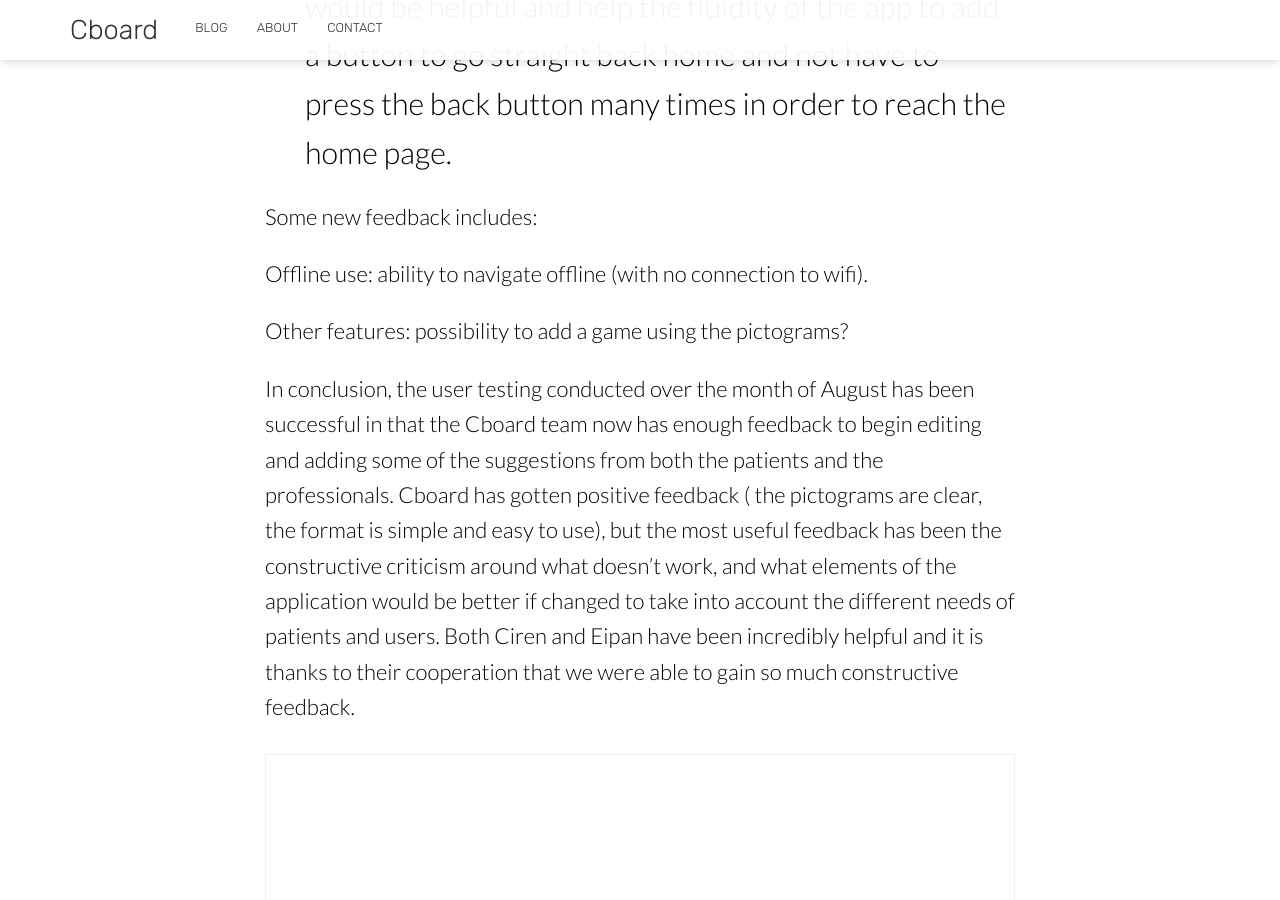
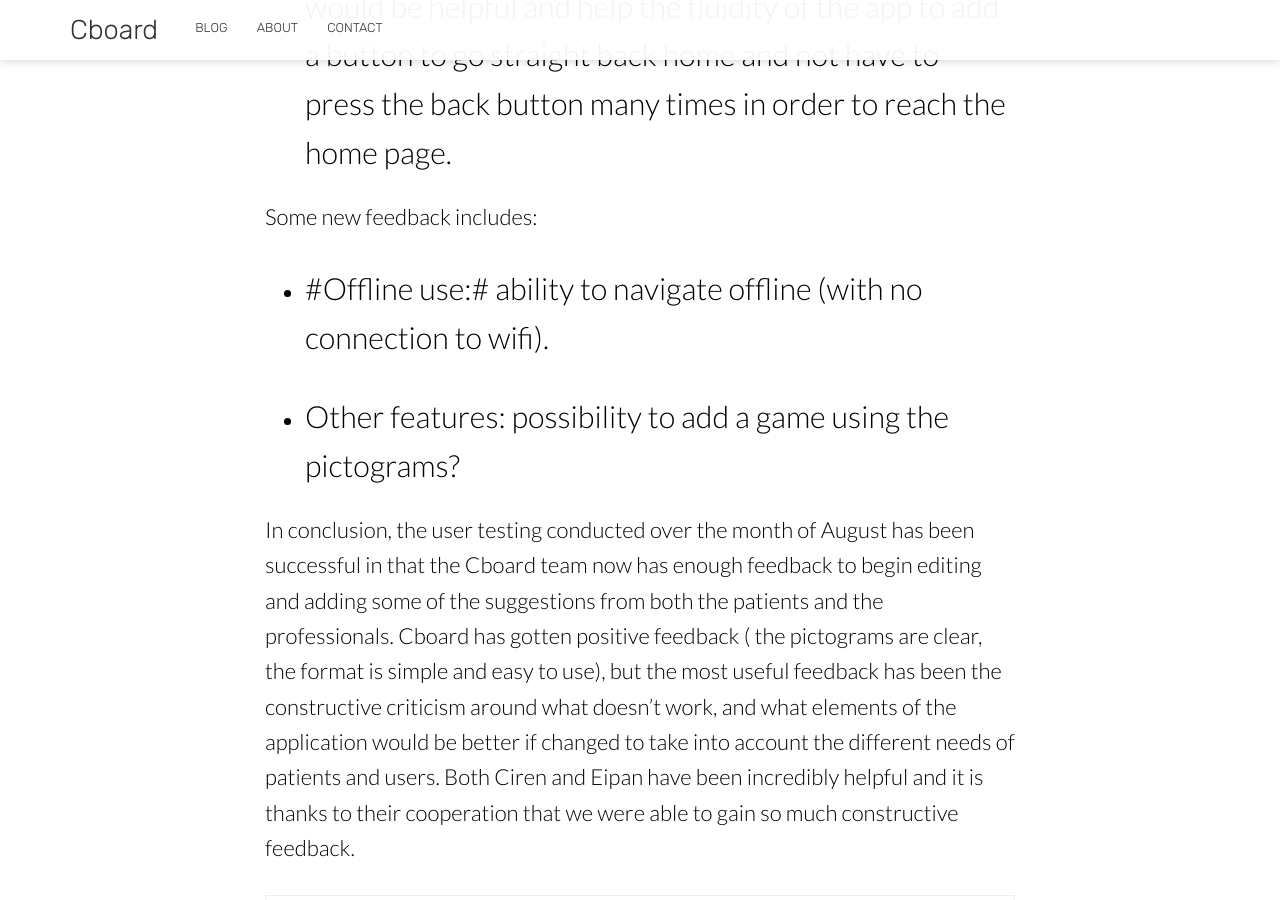
Before and after one commit to cboard-org/cboard-io, a Jekyll site: the page built from _posts/2018-09-05-cboard-usability-testing-2.md, in a window 1280 px wide and 900 px high, scrolled down 3433 px. Built offline with Jekyll 4.4.1, drawn with Linux system fonts in a browser that asks for light colours; nearby versions of some CDN libraries.

```diff
--- a/_posts/2018-09-05-cboard-usability-testing-2.md
+++ b/_posts/2018-09-05-cboard-usability-testing-2.md
@@ -38,8 +38,8 @@ We finished the initial user testing at Ciren and Eipan on August 28th . The fee
 
 Some new feedback includes:
 
-Offline use: ability to navigate offline (with no connection to wifi).
+- #Offline use:# ability to navigate offline (with no connection to wifi).
 
-Other features: possibility to add a game using the pictograms?
+- Other features: possibility to add a game using the pictograms?
 
 In conclusion, the user testing conducted over the month of August has been successful in that the Cboard team now has enough feedback to begin editing and adding some of the suggestions from both the patients and the professionals. Cboard has gotten positive feedback ( the pictograms are clear, the format is simple and easy to use), but the most useful feedback has been the constructive criticism around what doesn’t work, and what elements of the application would be better if changed to take into account the different needs of patients and users.  Both Ciren and Eipan have been incredibly helpful and it is thanks to their cooperation that we were able to gain so much constructive feedback.
```
